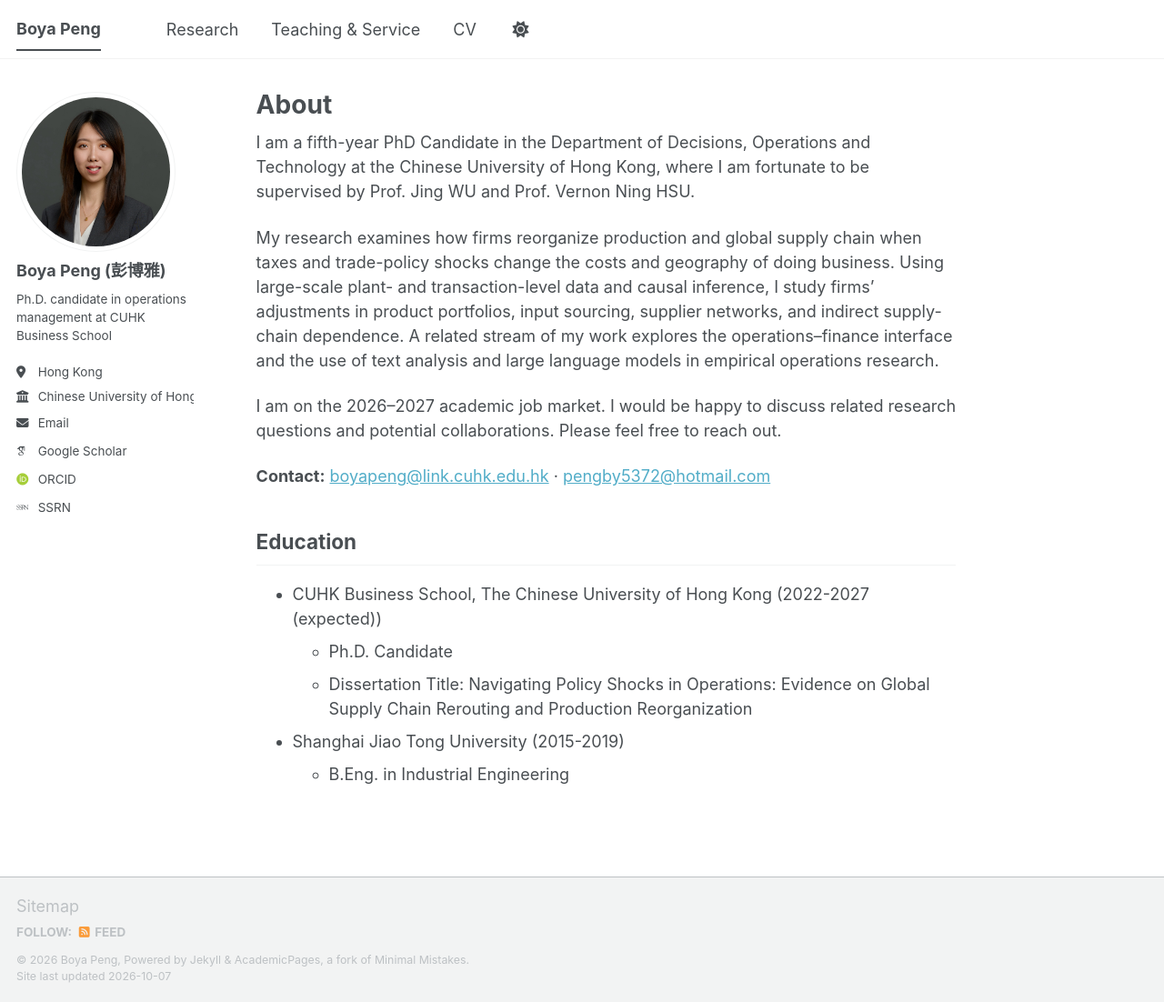
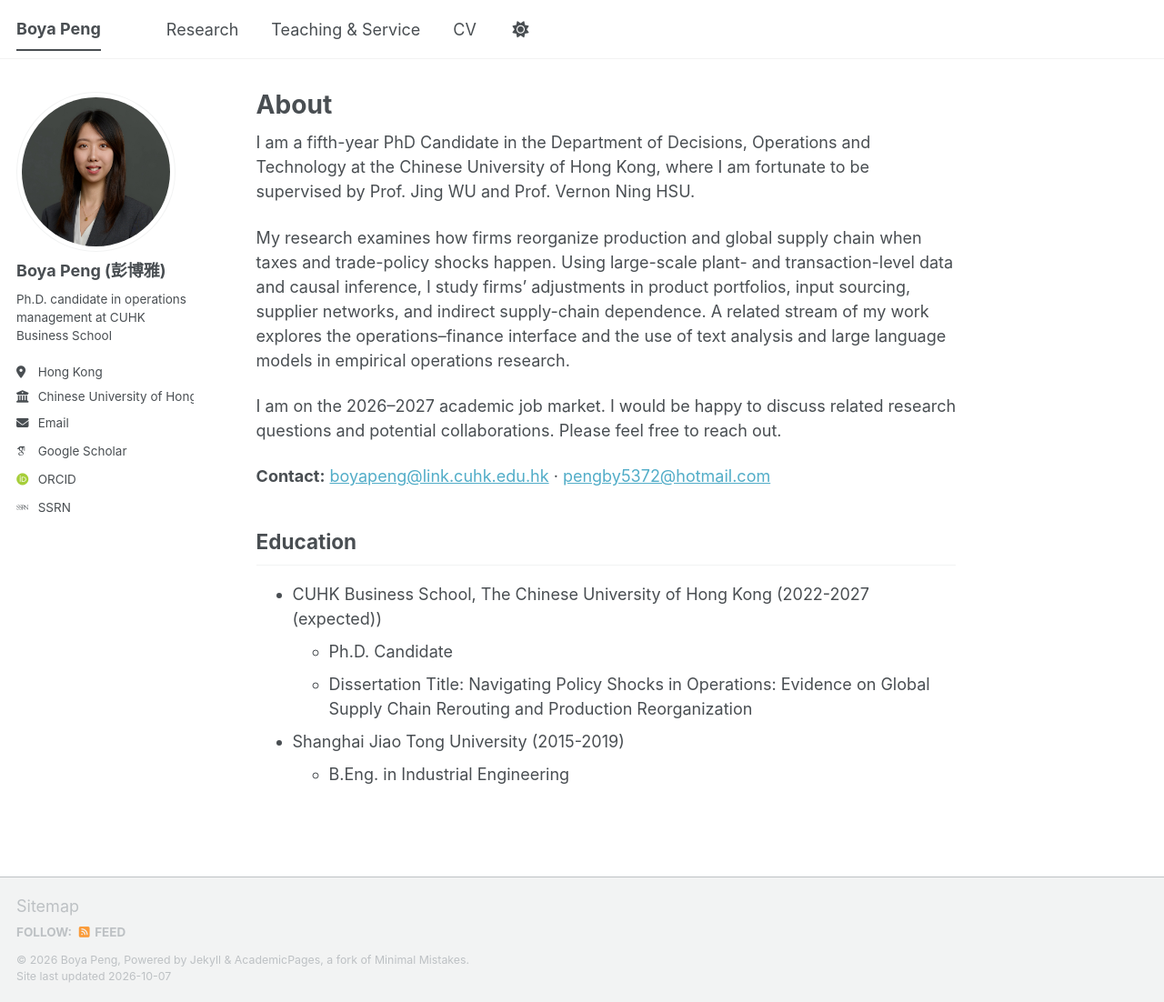
Before and after one commit to peng-boya/peng-boya.github.io, a Jekyll site: the page built from _pages/about.md, in a window 1280 px wide and 1102 px high. Shown: the whole window at 91% size. Built offline with Jekyll 4.4.1, drawn with Linux system fonts in a browser that asks for light colours; some web fonts are replaced; a script bundle is joined from its source files by our own code; library files that are not in the unit come from our copies.

Commit message:
Update about.md

```diff
--- a/_pages/about.md
+++ b/_pages/about.md
@@ -9,7 +9,7 @@ redirect_from:
 
 I am a fifth-year PhD Candidate in the Department of Decisions, Operations and Technology at the Chinese University of Hong Kong, where I am fortunate to be supervised by Prof. Jing WU and Prof. Vernon Ning HSU.
 
-My research examines how firms reorganize production and global supply chain when taxes and trade-policy shocks change the costs and geography of doing business. Using large-scale plant- and transaction-level data and causal inference, I study firms’ adjustments in product portfolios, input sourcing, supplier networks, and indirect supply-chain dependence. A related stream of my work explores the operations–finance interface and the use of text analysis and large language models in empirical operations research.
+My research examines how firms reorganize production and global supply chain when taxes and trade-policy shocks happen. Using large-scale plant- and transaction-level data and causal inference, I study firms’ adjustments in product portfolios, input sourcing, supplier networks, and indirect supply-chain dependence. A related stream of my work explores the operations–finance interface and the use of text analysis and large language models in empirical operations research.
 
 I am on the 2026–2027 academic job market. I would be happy to discuss related research questions and potential collaborations. Please feel free to reach out.
 
```
